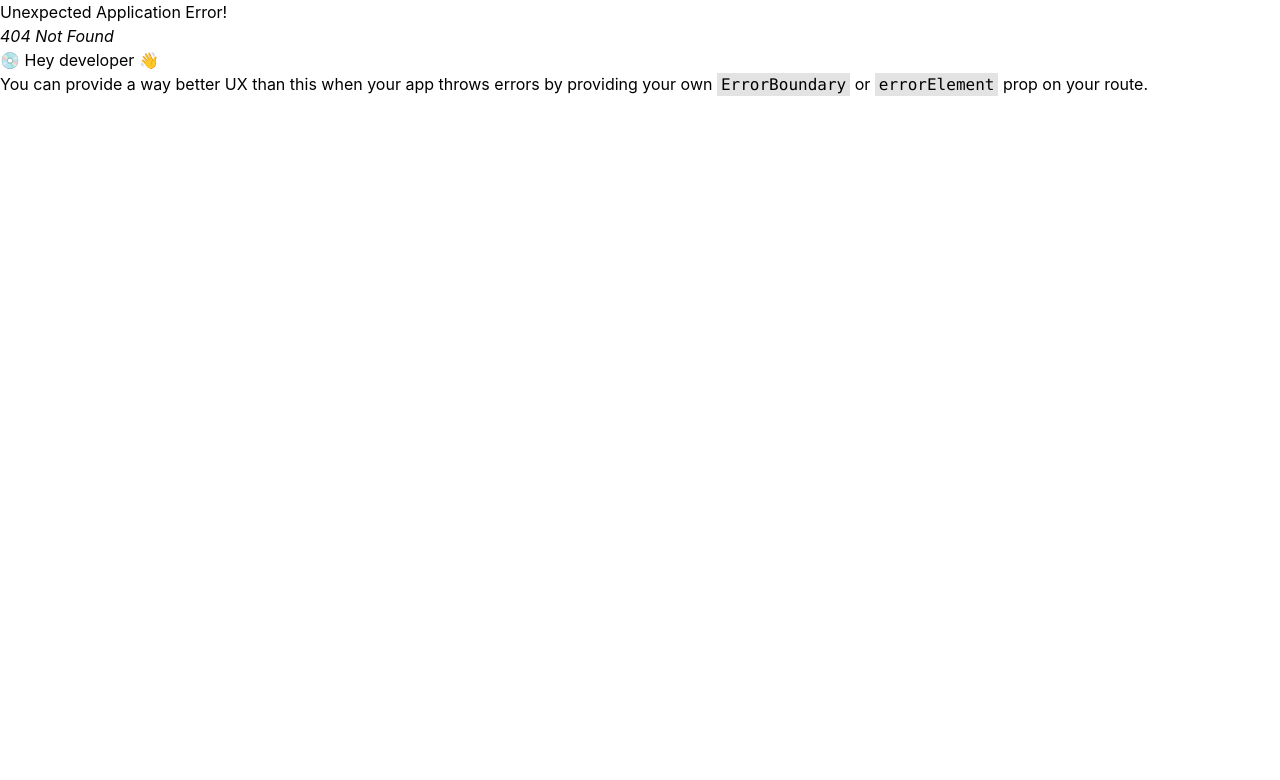
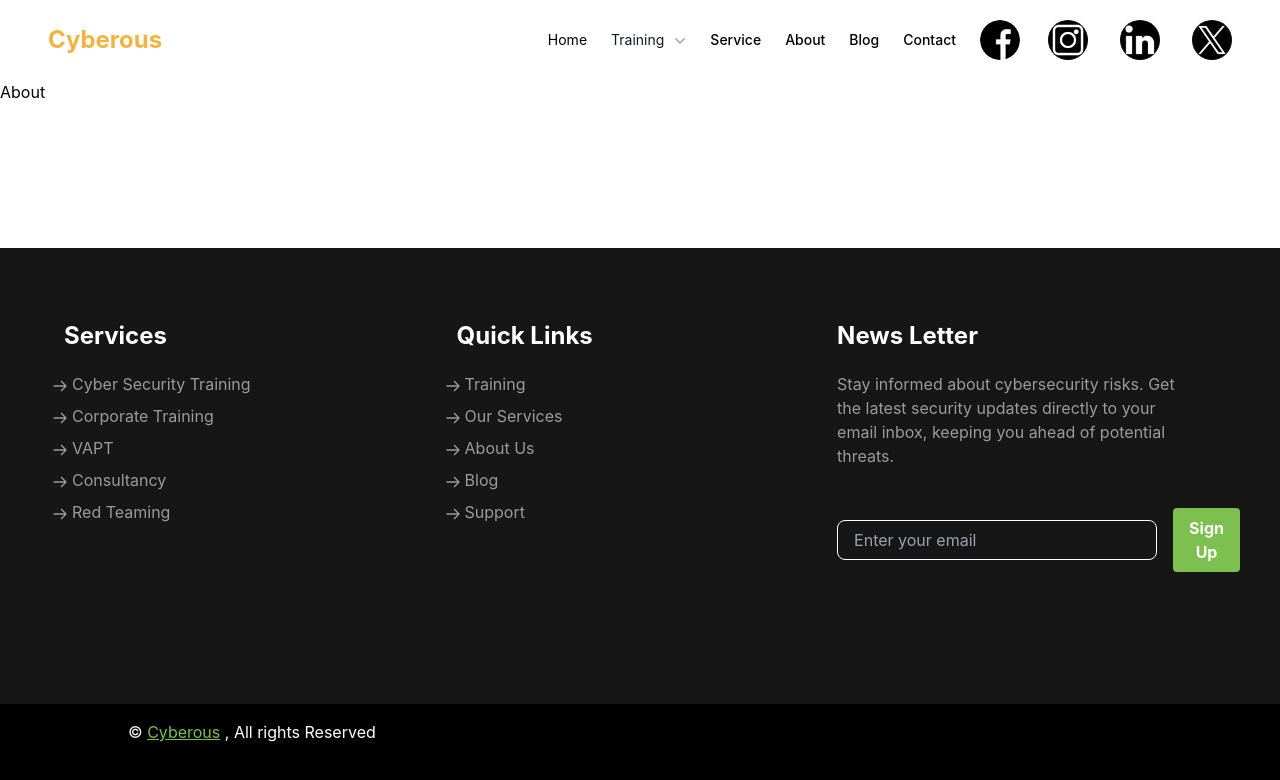
Before and after one commit to sankalp-codes244/cyberousWebsite, a React (Vite) app: page /about in a window 1280 px wide. Before the commit this address had no page. Shown: the top 780 px of the page. Built offline with nearby package versions, Linux system fonts and the light colour scheme.

Commit message:
Created Folders and Pages for further Development

```diff
--- /dev/null
+++ b/src/Contact/Contact.jsx
@@ -0,0 +1,9 @@
+import React from 'react'
+
+const Contact = () => {
+  return (
+    <div>Contact</div>
+  )
+}
+
+export default Contact
--- a/src/components/Navbar.jsx
+++ b/src/components/Navbar.jsx
@@ -40,15 +40,23 @@ const Navbar = () => {
         </div>
 
         <div className={`${isOpen ? 'block' : 'hidden'} md:flex items-center`}>
-          <a href="#about">
+          <Link to='/'>
             <p className="md:mx-3 text-sm rounded-lg  py-2.5 text-center">Home</p>
-          </a>
+          </Link>
 
           <DropDown />
+          <Link to='/services'>
           <button className="md:mx-3  text-sm font-medium rounded-lg py-2.5 text-center">Service</button>
+          </Link>
+          <Link to='/about'>
           <button className="md:mx-3  text-sm font-medium rounded-lg py-2 text-center">About</button>
+          </Link>
+          <Link to='/blog'>
           <button className="md:mx-3  text-sm font-medium rounded-lg py-2.5 text-center">Blog</button>
+          </Link>
+          <Link to='contact'>
           <button className="md:mx-3  text-sm font-medium rounded-lg py-2.5 text-center">Contact</button>
+          </Link>
           <button className="md:mx-3 text-sm font-medium rounded-lg py-2.5 text-center">
             <img src={Images.facebookDark} className='h-10 w-10 rounded-full' onMouseOver={(e) => e.currentTarget.src = Images.facebookLight} onMouseOut={(e) => e.currentTarget.src = Images.facebookDark }/>
           </button>
--- a/src/main.jsx
+++ b/src/main.jsx
@@ -5,14 +5,25 @@ import './index.css'
 import { Route, RouterProvider, createBrowserRouter, createRoutesFromElements } from 'react-router-dom'
 import Layout from './Layout/Layout.jsx'
 import Homepage from './pages/Homepage/Homepage.jsx'
+import TrainingPage from './pages/TrainingPage/TrainingPage.jsx'
+import Services from './pages/Services/Services.jsx'
+import About from './pages/About/About.jsx'
+import Blog from './pages/Blog.jsx'
+import Contact from './Contact/Contact.jsx'
 // import About  from './pages/AboutUs/About.jsx'
 
 const router = createBrowserRouter(
   createRoutesFromElements(
-    <Route path='/' element={<Layout />}>
-      <Route path='' element={<Homepage />} />
+    <Route path='/' element={<Layout/>}>
+      <Route path='' element={<Homepage/>} />
+      <Route path='/training' element={<TrainingPage/>} />
+      <Route path='/services' element={<Services/>} />
+      <Route path='/about' element={<About/>} />
+      <Route path='/blog' element={<Blog/>} />
+      <Route path='/contact' element={<Contact/>} />
       {/* <Route path='aboutpage' element={<About />} /> */}
     </Route>,
+    // <Route path='*' element={<div>Error 404</div> } />
 ))
 
 ReactDOM.createRoot(document.getElementById('root')).render(
--- /dev/null
+++ b/src/pages/About/About.jsx
@@ -0,0 +1,9 @@
+import React from 'react'
+
+const About = () => {
+  return (
+    <div>About</div>
+  )
+}
+
+export default About
--- /dev/null
+++ b/src/pages/Blog.jsx
@@ -0,0 +1,9 @@
+import React from 'react'
+
+const Blog = () => {
+  return (
+    <div>Blog</div>
+  )
+}
+
+export default Blog
```
Also changed, not shown: src/pages/Services/Services.jsx (renamed from src/pages/Services.jsx).
